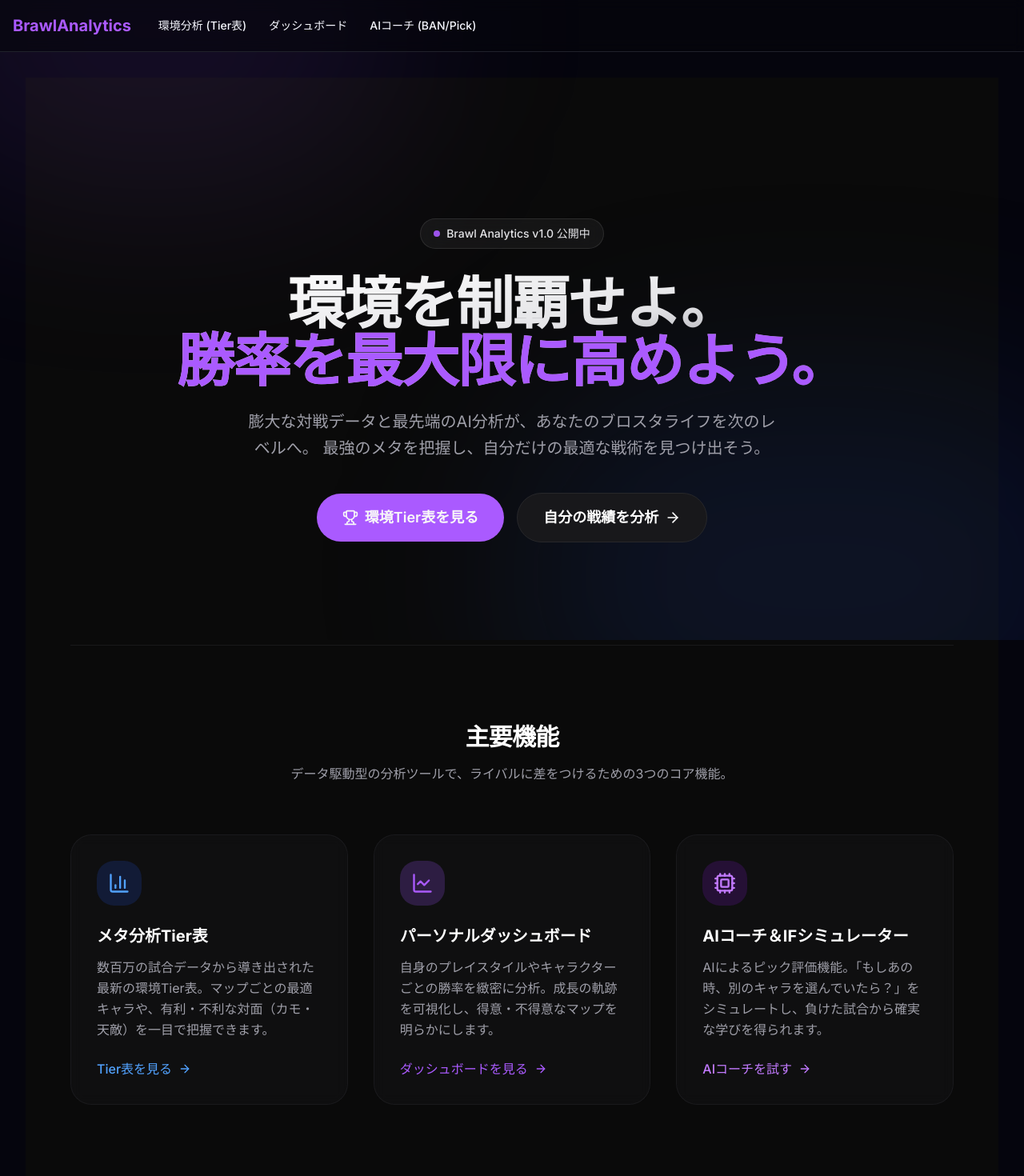
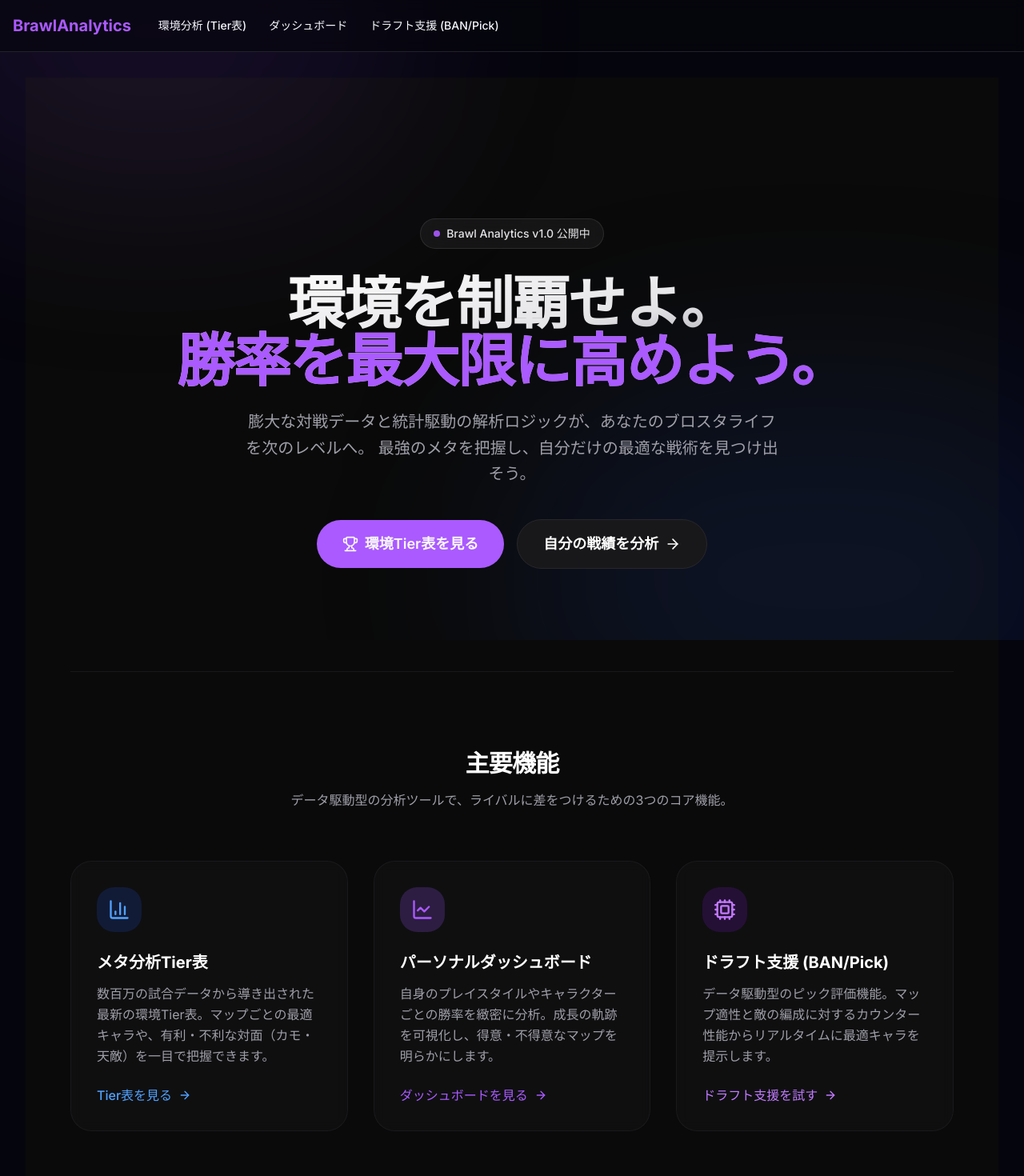
Before and after one commit to makomo-oss/brawl-analytics, a Next.js app in the folder frontend/: page / in a window 1280 px wide. Shown: the top 1470 px of the page at 80% size. Built offline with nearby package versions, Linux system fonts and the light colour scheme.

Commit message:
refactor(ui): rename AIコーチ tab and labels to ドラフト支援 for accuracy and transparency

```diff
--- a/frontend/src/app/page.tsx
+++ b/frontend/src/app/page.tsx
@@ -27,7 +27,7 @@ export default function Home() {
           </h1>
 
           <p className="text-lg md:text-xl text-zinc-600 dark:text-zinc-400 max-w-2xl mb-10 leading-relaxed animate-in fade-in slide-in-from-bottom-8 duration-1000 delay-150">
-            膨大な対戦データと最先端のAI分析が、あなたのブロスタライフを次のレベルへ。
+            膨大な対戦データと統計駆動の解析ロジックが、あなたのブロスタライフを次のレベルへ。
             最強のメタを把握し、自分だけの最適な戦術を見つけ出そう。
           </p>
 
@@ -100,13 +100,13 @@ export default function Home() {
                 <Cpu className="w-7 h-7 text-purple-600 dark:text-purple-400" />
               </div>
               <h3 className="text-xl font-bold text-zinc-900 dark:text-white mb-3">
-                AIコーチ＆IFシミュレーター
+                ドラフト支援 (BAN/Pick)
               </h3>
               <p className="text-zinc-600 dark:text-zinc-400 leading-relaxed flex-1">
-                AIによるピック評価機能。「もしあの時、別のキャラを選んでいたら？」をシミュレートし、負けた試合から確実な学びを得られます。
+                データ駆動型のピック評価機能。マップ適性と敵の編成に対するカウンター性能からリアルタイムに最適キャラを提示します。
               </p>
               <div className="mt-6 flex items-center text-purple-600 dark:text-purple-400 font-medium group-hover:translate-x-2 transition-transform">
-                AIコーチを試す <ArrowRight className="ml-2 w-4 h-4" />
+                ドラフト支援を試す <ArrowRight className="ml-2 w-4 h-4" />
               </div>
             </Link>
 
--- a/frontend/src/components/main-nav.tsx
+++ b/frontend/src/components/main-nav.tsx
@@ -54,7 +54,7 @@ export function MainNav() {
               </NavigationMenuItem>
               <NavigationMenuItem>
                 <Link href="/companion" className={navigationMenuTriggerStyle()}>
-                  AIコーチ (BAN/Pick)
+                  ドラフト支援 (BAN/Pick)
                 </Link>
               </NavigationMenuItem>
             </NavigationMenuList>
@@ -106,7 +106,7 @@ export function MainNav() {
             className={`flex flex-col items-center justify-center w-full h-full space-y-1 ${pathname === "/companion" ? "text-primary" : "text-muted-foreground"}`}
           >
             <Cpu className="w-5 h-5" />
-            <span className="text-[10px] font-medium">AIコーチ</span>
+            <span className="text-[10px] font-medium">ドラフト支援</span>
           </Link>
         </div>
       </div>
```
